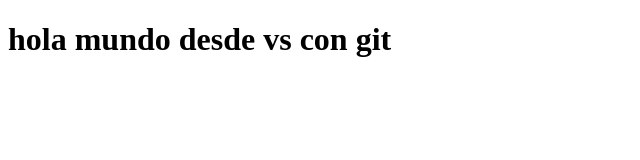
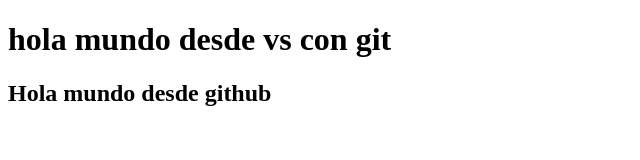
Before and after one commit to FacundoIsa/PruebaGit, a plain HTML site: page index.html in a window 1280 px wide. Shown: the whole page, without its empty margins (0-640 px from the left). Drawn offline with Linux system fonts and the light colour scheme.

Commit message:
Update index.html

```diff
--- a/index.html
+++ b/index.html
@@ -8,5 +8,6 @@
 </head>
 <body>
     <h1>hola mundo desde vs con git</h1>
+    <h2>Hola mundo desde github </h2>
 </body>
 </html>
```
